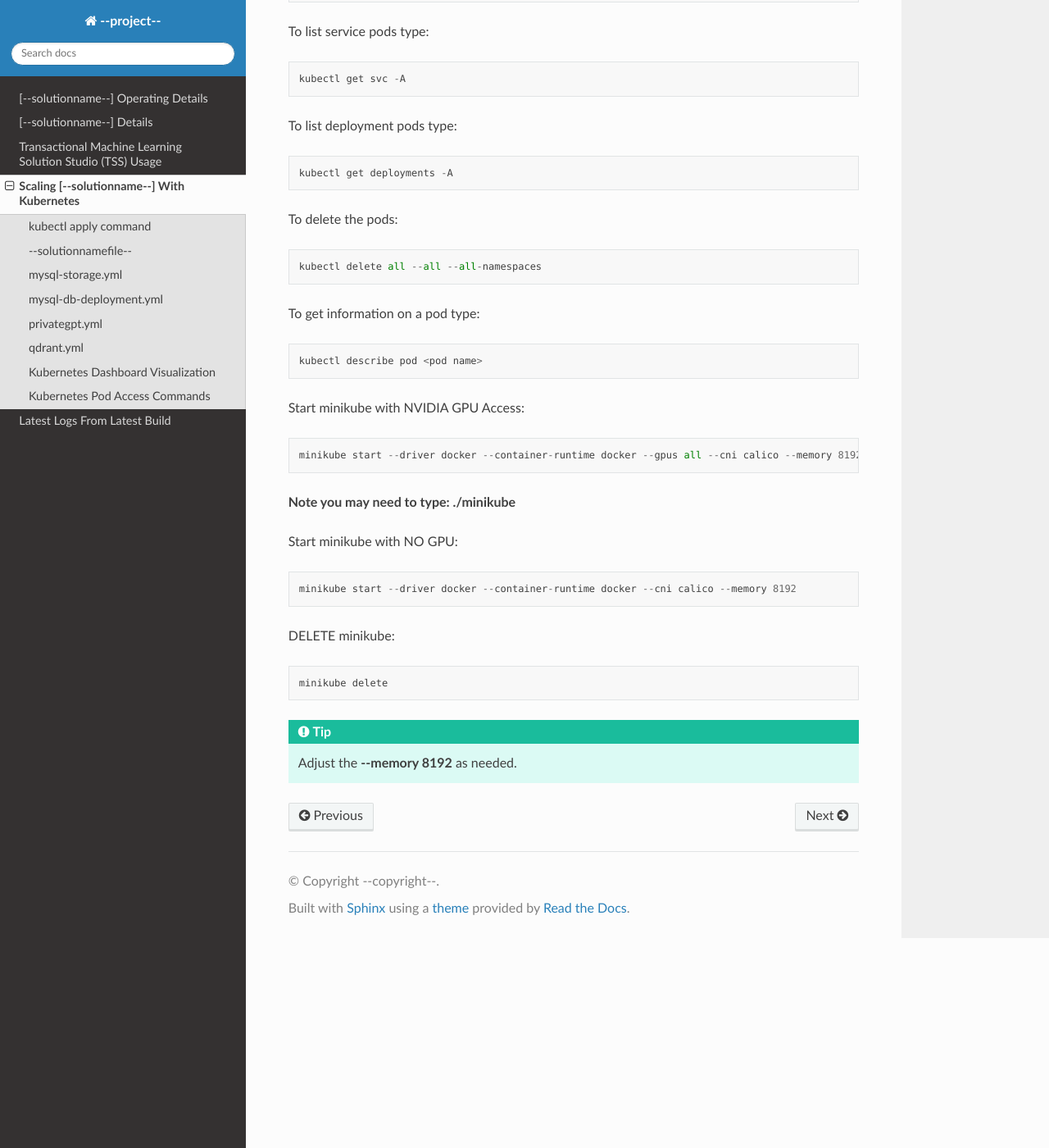
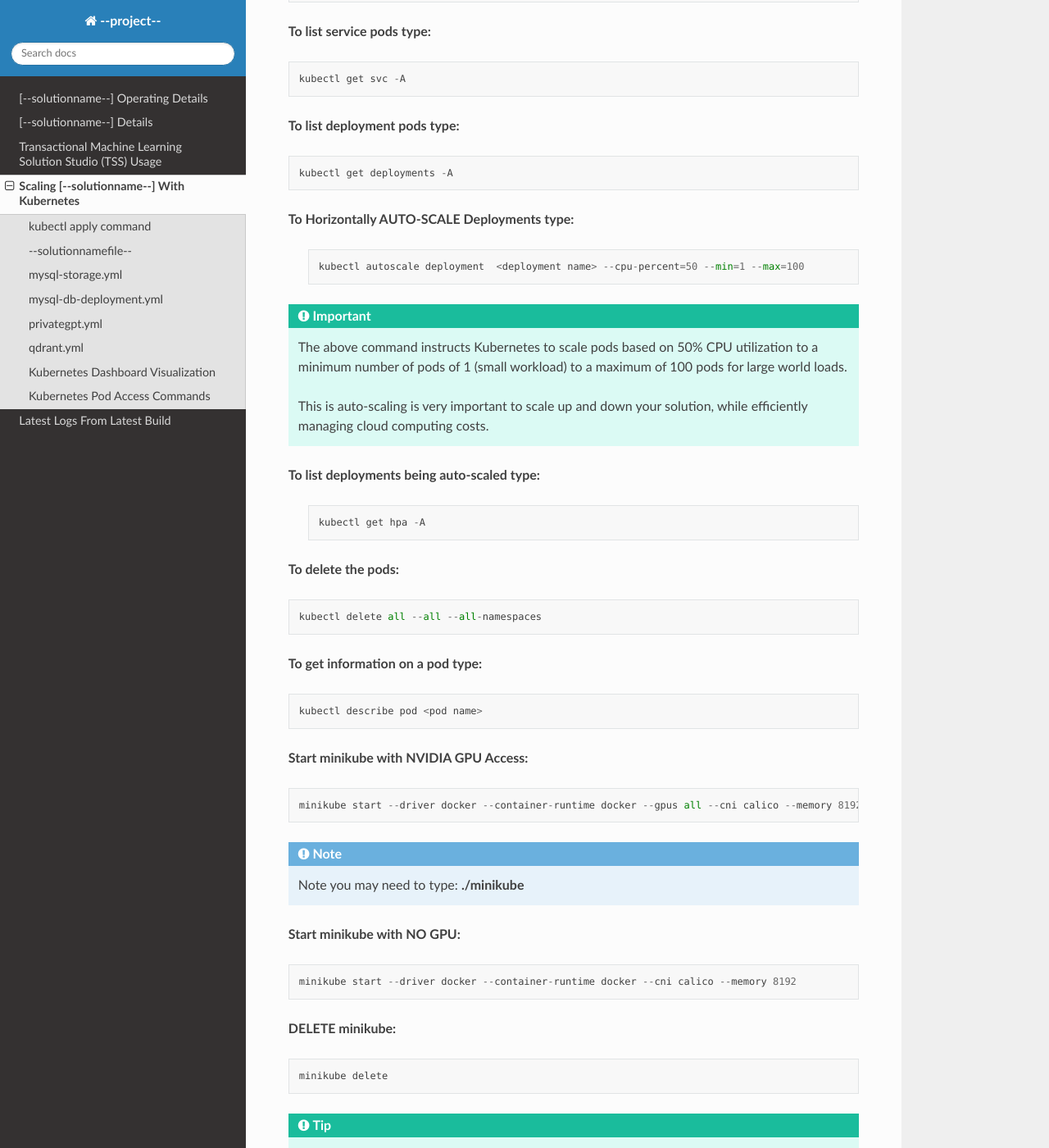
Before and after one commit to vanesalcb06/tssproject2-2b5c, a Sphinx documentation site: the page built from docs/source/kube.rst, in a window 1280 px wide and 1400 px high, scrolled down 7099 px. Shown: the whole window at 82% size. Built offline with Sphinx 7.4.7 and the Read the Docs theme 3.1.0, drawn with Linux system fonts in a browser that asks for light colours.

Commit message:
Update kube.rst

```diff
--- a/docs/source/kube.rst
+++ b/docs/source/kube.rst
@@ -343,7 +343,7 @@ After you forward the ports then copy/paste the viusalization URL below and run
 Kubernetes Pod Access Commands
 ---------------------
 
-To go inside the pods, you can type command:
+**To go inside the pods, you can type command:**
 
 .. code-block::
 
@@ -355,45 +355,65 @@ Note: replace **<pod name>** with actual pod name..use this command to get the p
 
    kubectl get pods -A
 
-To list service pods type:
+**To list service pods type:**
 
 .. code-block::
 
    kubectl get svc -A
 
-To list deployment pods type:
+**To list deployment pods type:**
 
 .. code-block::
 
    kubectl get deployments -A
 
-To delete the pods:
+**To Horizontally AUTO-SCALE Deployments type:**
+
+  .. code-block::
+
+     kubectl autoscale deployment  <deployment name> --cpu-percent=50 --min=1 --max=100
+
+.. important::
+
+   The above command instructs Kubernetes to scale pods based on 50% CPU utilization to a minimum number of pods of 1 (small workload) to a maximum of 100 pods for large world loads.
+
+   This is auto-scaling is very important to scale up and down your solution, while efficiently managing cloud computing costs.
+
+**To list deployments being auto-scaled type:**
+
+  .. code-block::
+
+     kubectl get hpa -A
+
+**To delete the pods:**
 
 .. code-block::
 
    kubectl delete all --all --all-namespaces
 
-To get information on a pod type:
+**To get information on a pod type:**
 
 .. code-block::
 
    kubectl describe pod <pod name>
 
-Start minikube with NVIDIA GPU Access:
+**Start minikube with NVIDIA GPU Access:**
 
 .. code-block::
 
      minikube start --driver docker --container-runtime docker --gpus all --cni calico --memory 8192
 
-**Note you may need to type: ./minikube**
+.. note::
 
-Start minikube with NO GPU:
+   Note you may need to type: **./minikube**
+
+**Start minikube with NO GPU:**
 
 .. code-block::
 
    minikube start --driver docker --container-runtime docker --cni calico --memory 8192
 
-DELETE minikube:
+**DELETE minikube:**
 
 .. code-block::
 
```
